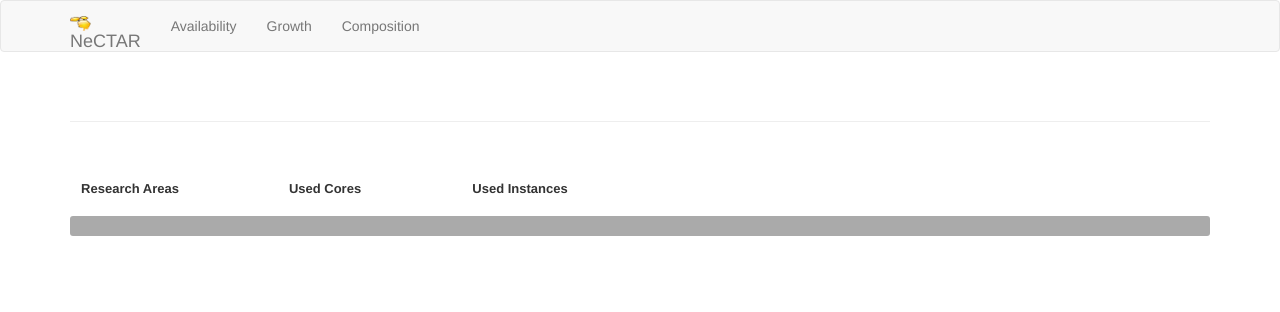
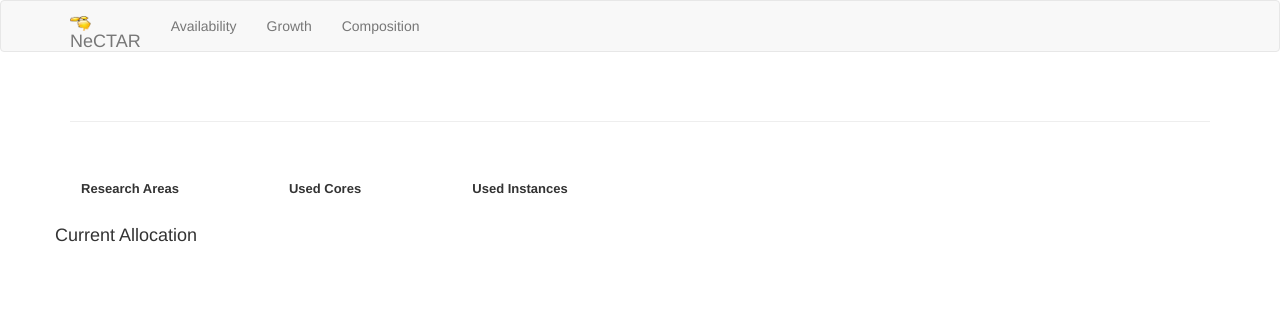
Before and after one commit to rrothwell/langstroth, a Django app: template nectar_allocations/templates/project_details.html in a window 1280 px wide. Shown: the top 312 px of the page. Run offline with Django 3.2, Linux system fonts and the light colour scheme; the template is opened without the code that fills it, so the values that code supplies are empty; parts of the project's set-up code (start-up, migrations or seed data) failed here and were passed over; some libraries are stand-ins or nearby versions.

Commit message:
RR: adjusting table layout for project details.

```diff
--- a/langstroth/static/css/master-detail.css
+++ b/langstroth/static/css/master-detail.css
@@ -11,7 +11,6 @@
 
 .project-details-container {
 	vertical-align: middle;
-	background-color: #aaaaaa;
 	border-radius:3px;
 	margin: 20 auto;
 	padding: 10px;
@@ -92,7 +91,6 @@ table.for-table th {
 }
 
 .project-visualisation-container h4 {
-	font-size: 12px;
 	font-weight: bold;
 	text-align: center;
 	font-family: "Helvetica Neue", Helvetica, Arial, sans-serif;
--- a/langstroth/static/js/allocations_pie.js
+++ b/langstroth/static/js/allocations_pie.js
@@ -54,7 +54,8 @@ function restructureAllocations(allocationTree, isCoreQuota) {
 			sum = nextLevelSum(child.children, isCoreQuota);
     	} else {
     		// add the leaf value.
-			//RR allocationItem.id = child.id;
+			//RR
+    		allocationItem.id = child.id;
 			allocationItem.projectName = child.name;
 			allocationItem.institutionName = child.institution;
 			allocationItem.coreQuota = child.coreQuota;
@@ -221,7 +222,8 @@ var totalText = statisticsArea.append("text")
 			visualise(dataset, totalResource);
 	 	} else {
 	 		// Instead of zooming plot navigate to another page.
-	 		//RR window.location.href = '/nacc/allocations/' + p.data.id + '/project';
+	 		//RR
+	 		window.location.href = '/nacc/allocations/' + p.data.id + '/project';
 	 	}
 	  }
 
--- a/langstroth/static/js/project_details.js
+++ b/langstroth/static/js/project_details.js
@@ -33,8 +33,8 @@ function tabulateSummary(pageAreaSelector, project_summary) {
 
 	// Define the table with heading.
 	var table = d3.select(pageAreaSelector).append("table")
-					.attr("class", "details-table");
-	table.append("caption").text("Current Allocation");
+					.attr("class", "table-striped table-bordered table-condensed");
+	//table.append("caption").text("Current Allocation");
 	tbody = table.append("tbody");
 
 	// Add rows with rows (tr), row headings (th) and the detail entries (td).
@@ -106,6 +106,9 @@ function graphQuota(pageAreaSelector, quotaKey, usage) {
 				.attr("transform", function(d) { return "translate(" + arc.centroid(d) + ")"; })
 				.attr("dy", ".35em")
 				.style("text-anchor", "middle")
+				.style("font-weight", "bold")
+				.style("font-family", "'Helvetica Neue', Helvetica, Arial, sans-serif")
+				.style("font-size", "13px")
 				.text(function(d) {
 					var usageQuota = (usage[0] + usage[1]) + "";
 					return d.data == "0" ? "" : d.data + "/" + usageQuota;
@@ -155,6 +158,9 @@ function graphFieldOfResearch(pageAreaSelector, forUsage, forTranslation) {
 				.attr("transform", function(d) { return "translate(" + arc.centroid(d) + ")"; })
 				.attr("dy", ".35em")
 				.style("text-anchor", "middle")
+				.style("font-weight", "bold")
+				.style("font-family", "'Helvetica Neue', Helvetica, Arial, sans-serif")
+				.style("font-size", "13px")
 				.on("mouseover", showRelatedLabels)
 				.on("mousemove", moveRelatedLabels)
 				.on("mouseout", hideRelatedLabels)
--- a/nectar_allocations/templates/project_details.html
+++ b/nectar_allocations/templates/project_details.html
@@ -36,6 +36,7 @@
 			</div>
 		</div>
 		<div class="row">
+			<h4>Current Allocation</h4>
 			<div class="col-md-12">
 				<div id="project-summary" class='project-details-container'></div>
 			</div>
```
